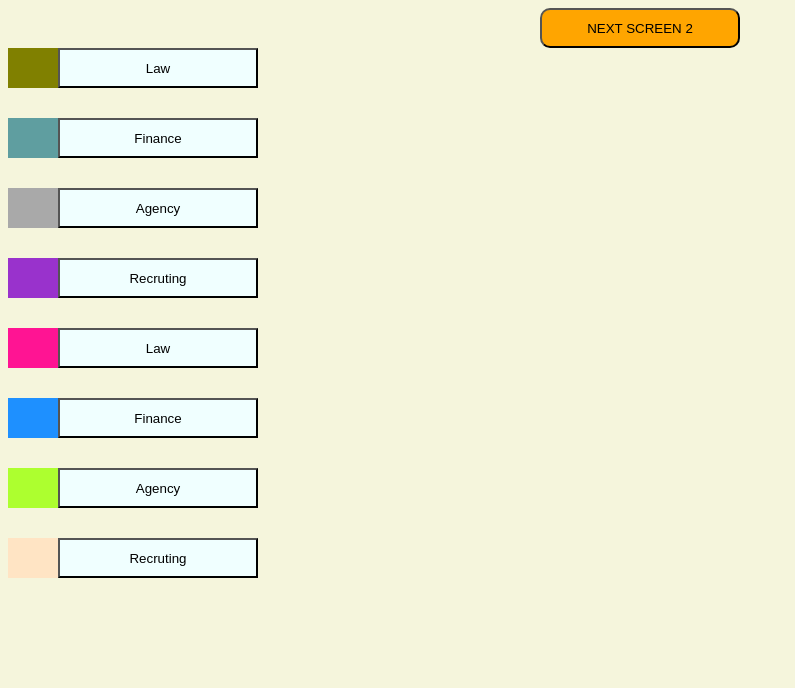
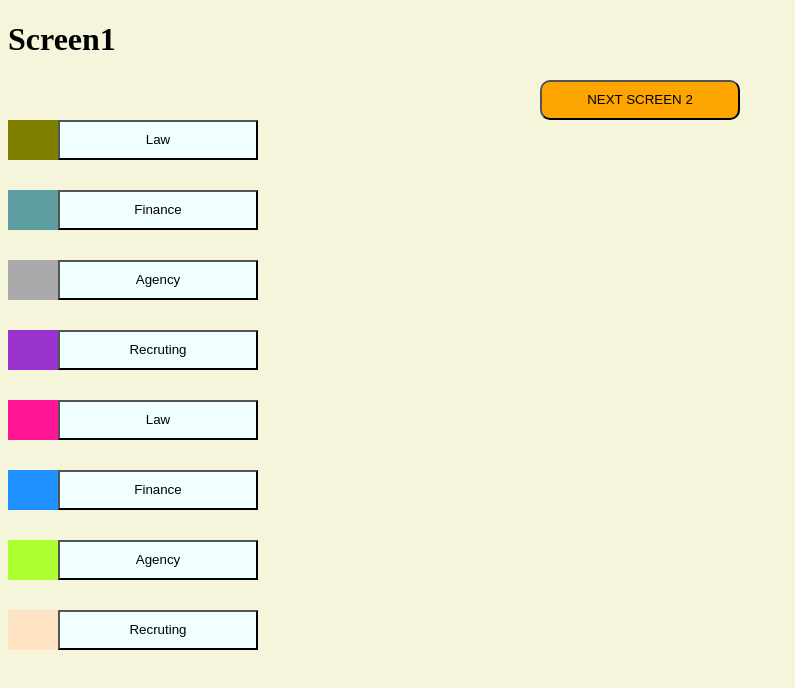
Before and after one commit to Lavitr/proofOfConcept, a React app: page / in a window 1280 px wide. Shown: the top 688 px of the page, without its empty margins (0-795 px from the left). Built offline with nearby package versions, Linux system fonts and the light colour scheme.

Commit message:
Screns numbers added

```diff
--- a/src/containers/ItemDiagram.js
+++ b/src/containers/ItemDiagram.js
@@ -158,6 +158,7 @@ class ItemDiagram extends React.Component {
     render() {
         return (
             <div>
+                 <h1>Screen3</h1>
                 <button style={styleButton} onClick={() => { this.props.backToMain(); }} >To Main Screen</button>
                 {/* <div>{this.selectedUserData}</div> */}
                 <canvas id="Canvas" ref="canvas" width={this.canvasWidth} height={this.canvasHeight} style={{ border: '2px solid orange', margin: '0 auto', display: 'block' }} />
--- a/src/containers/List.js
+++ b/src/containers/List.js
@@ -14,6 +14,7 @@ const styleButton = {
 let List = ({ stateObject, userSelected, backToMain }) => (
 
   <div >
+     <h1>Screen2</h1>
     <button
       style={{ ...styleButton, ...{ margin: '0 auto', backgroundColor: 'orange', borderRadius: '10px' } }}
       onClick={() => { backToMain(); }}
--- a/src/containers/ListColored.js
+++ b/src/containers/ListColored.js
@@ -15,6 +15,7 @@ const styleButton = {
 let ListColored = ({ stateObject, userSelected, nextScreen }) => (
 
     <div >
+        <h1>Screen1</h1>
         <button
             style={{ ...styleButton, ...{ margin: '0 auto', backgroundColor: 'orange', borderRadius: '10px' } }}
             onClick={() => { nextScreen(); }} >
```
